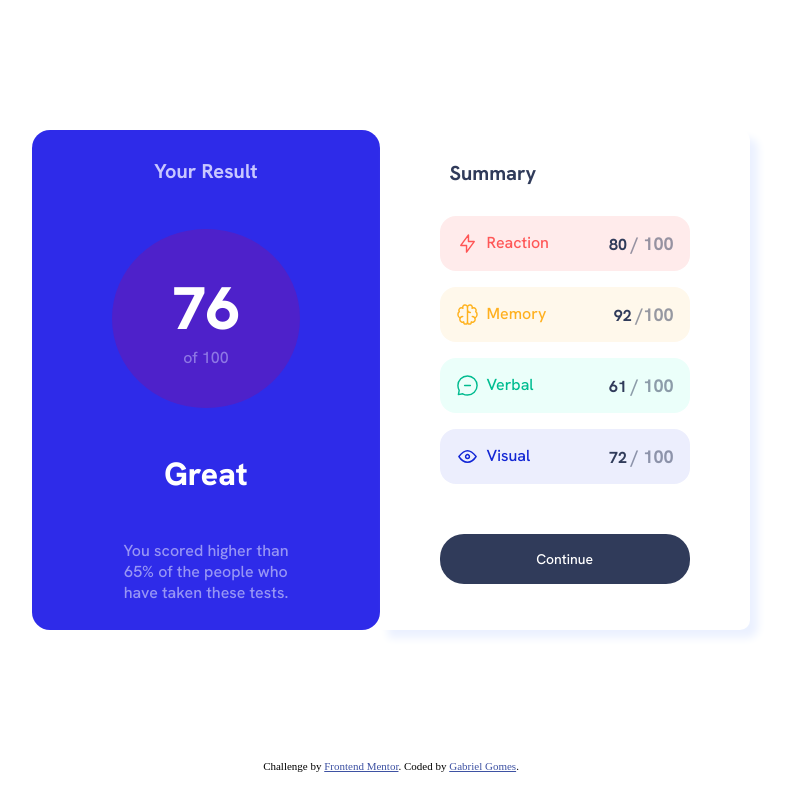
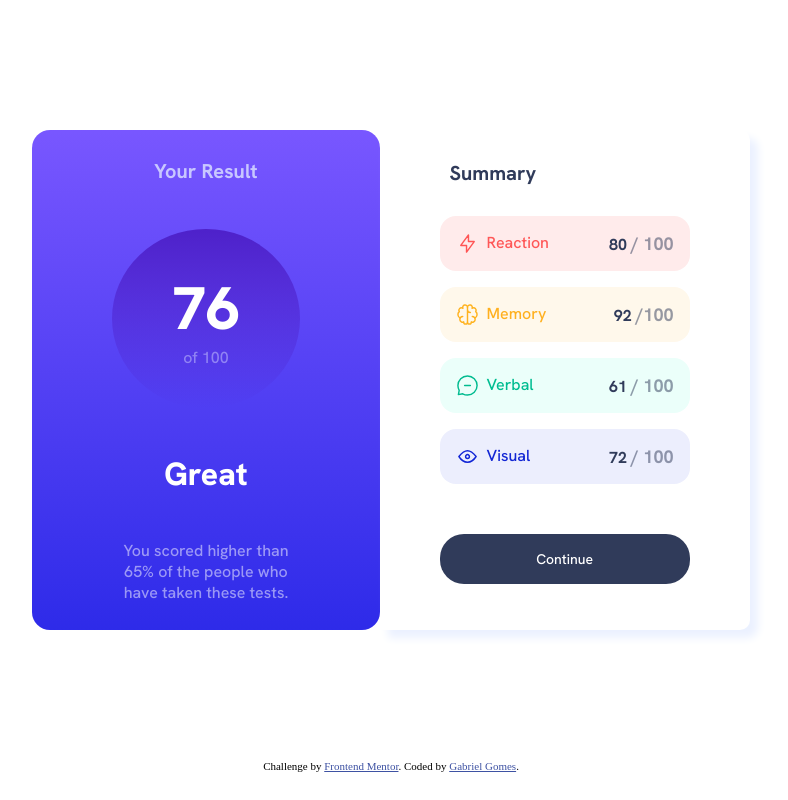
Before and after one commit to gomessgbr/result-summary, a plain HTML site: page index.html in a window 1280 px wide. Shown: the whole page, without its empty margins (249-1037 px from the left). Drawn offline with Linux system fonts and the light colour scheme; files whose address does not match are found by name.

Commit message:
style: linear gradient on background circle

```diff
--- a/style.css
+++ b/style.css
@@ -32,7 +32,7 @@ span{
 }
 
 .resultArea{
-  background-color:  hsl(241, 81%, 54%);
+  background: linear-gradient(hsl(252, 100%, 67%), hsl(241, 81%, 54%));
   grid-column: 2;
   grid-row: 2;
   padding: 20px 80px;
@@ -47,7 +47,7 @@ span{
   font-size: 20px;
 }
 .yourResultCircle{
-  background-color: hsla(256, 72%, 46%, 1);
+  background: linear-gradient(hsla(256, 72%, 46%, 1), hsla(241, 72%, 46%, 0));
   padding: 40px 60px;
   border-radius: 50%;
   display: grid;
```
